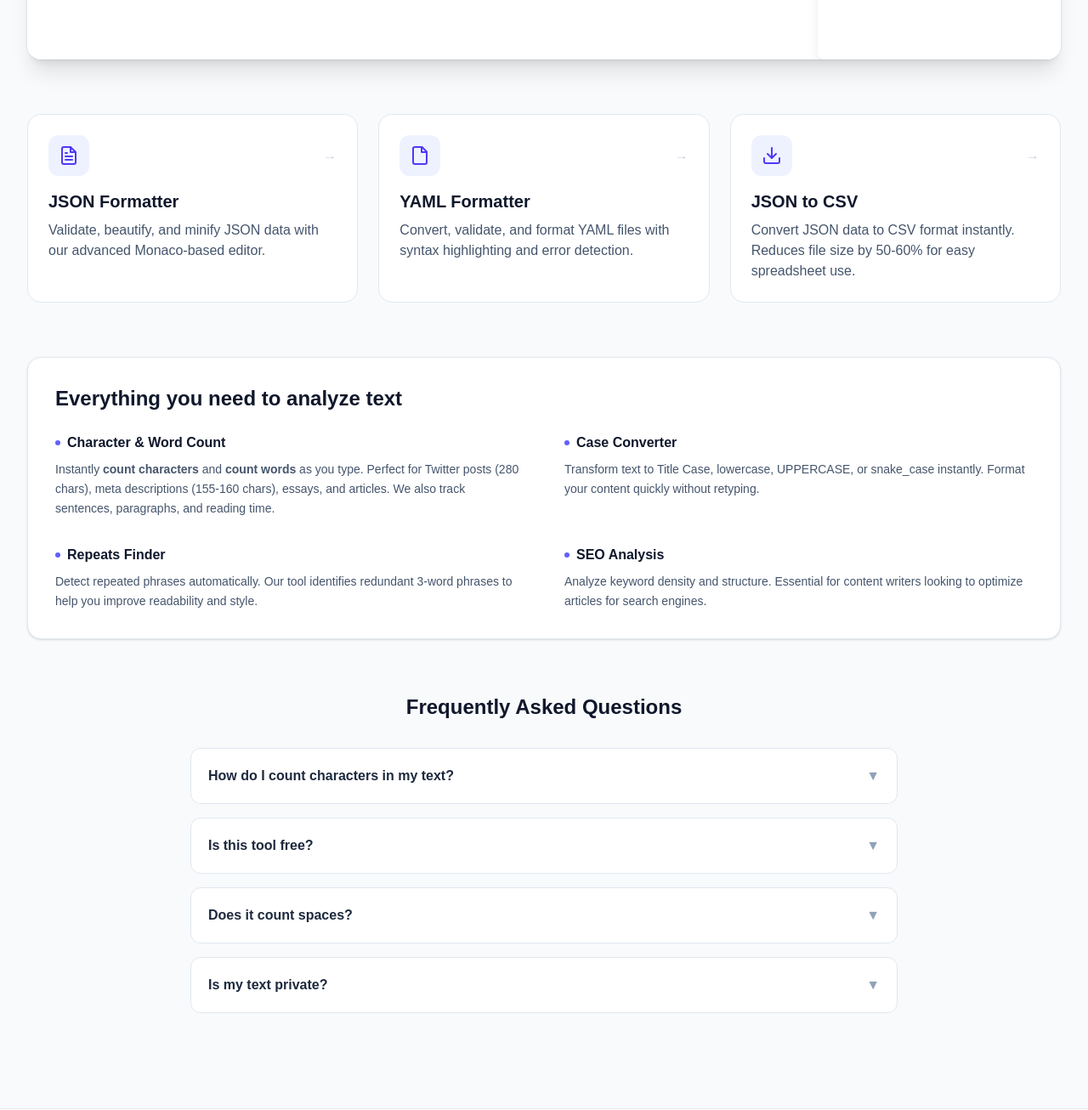
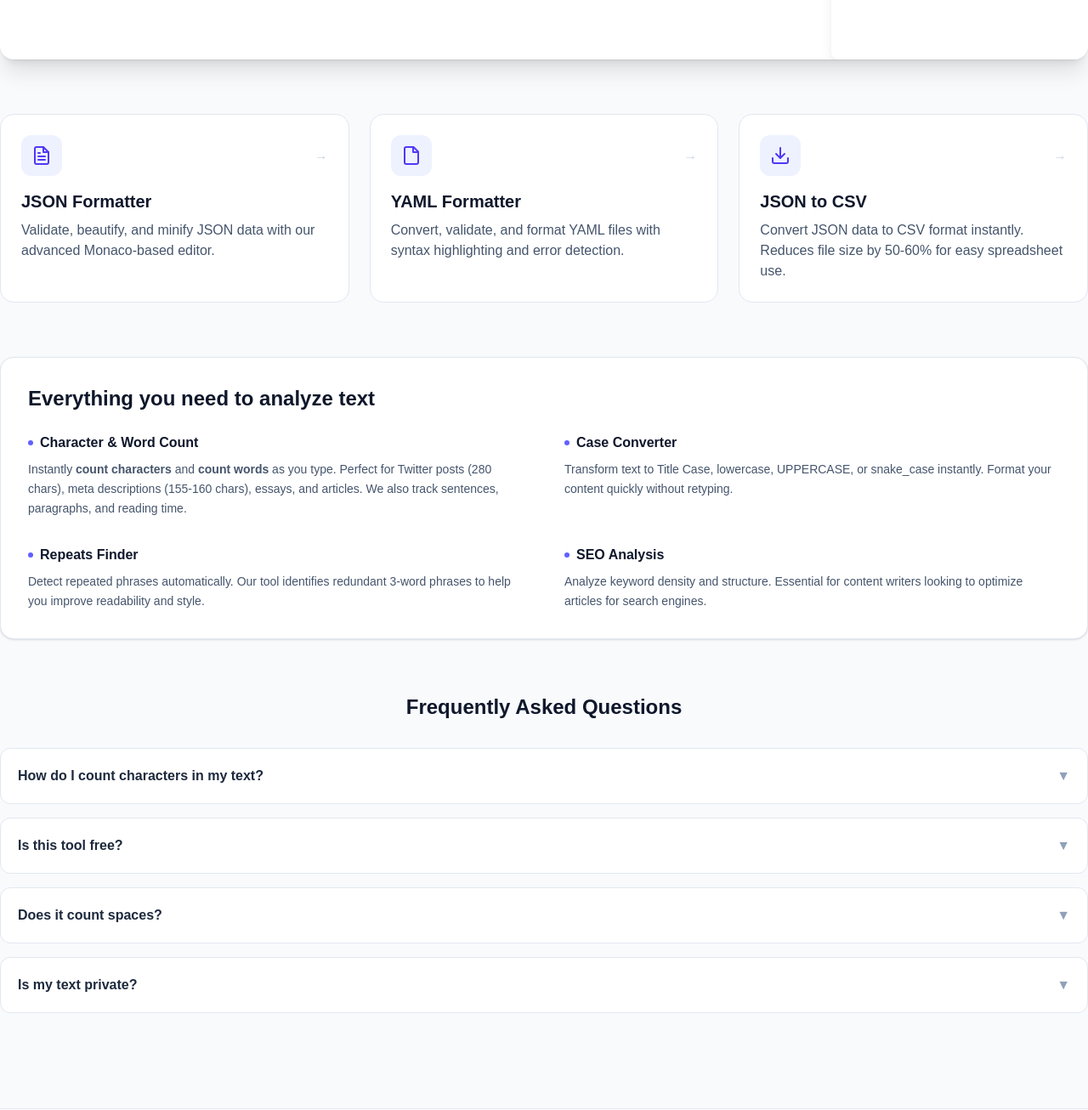
Before and after one commit to denesvaghani/textgauge-frontend, a Next.js app: page / in a window 1280 px wide. Shown: the part 1351-2657 px from the top of the page at 85% size. Built offline with nearby package versions, Linux system fonts and the light colour scheme; no server answers.

Commit message:
feat: apply consistent full-width layout to homepage

```diff
--- a/src/app/page.tsx
+++ b/src/app/page.tsx
@@ -10,7 +10,7 @@ export default function Page() {
 
       {/* Hero Section */}
       <section className="bg-white/50 dark:bg-slate-900/50 border-b border-slate-200 dark:border-slate-800 pt-12 pb-16 transition-colors duration-200">
-        <div className="max-w-[1920px] mx-auto px-4 sm:px-6 lg:px-8 text-center">
+        <div className="max-w-[1920px] mx-auto text-center">
           <div className="inline-flex items-center gap-2 px-3 py-1 rounded-full bg-indigo-50 dark:bg-indigo-900/30 border border-indigo-100 dark:border-indigo-800 text-indigo-600 dark:text-indigo-400 text-xs font-bold uppercase tracking-wider mb-6">
             ✨ Free Developer Tools
           </div>
@@ -25,14 +25,14 @@ export default function Page() {
       </section>
 
       {/* Editor Section */}
-      <section className="max-w-[1920px] mx-auto px-4 sm:px-6 lg:px-8 -mt-8">
+      <section className="max-w-[1920px] mx-auto -mt-8">
         <div className="bg-white dark:bg-slate-900 rounded-2xl shadow-xl ring-1 ring-slate-900/5 dark:ring-white/10 overflow-hidden">
           <Editor />
         </div>
       </section>
 
       {/* Tools Grid */}
-      <section className="max-w-[1920px] mx-auto px-4 sm:px-6 lg:px-8 py-16">
+      <section className="max-w-[1920px] mx-auto py-16">
         <div className="grid md:grid-cols-3 gap-6">
           <a href="/json-formatter" className="group p-6 rounded-2xl bg-white dark:bg-slate-900 border border-slate-200 dark:border-slate-800 hover:border-indigo-500/50 dark:hover:border-indigo-500/50 hover:shadow-lg hover:shadow-indigo-500/10 transition-all duration-200">
             <div className="flex items-center justify-between mb-4">
@@ -70,7 +70,7 @@ export default function Page() {
       </section>
 
       {/* SEO Content Section */}
-      <section className="max-w-[1920px] mx-auto px-4 sm:px-6 lg:px-8 pb-16">
+      <section className="max-w-[1920px] mx-auto pb-16">
         <div className="bg-white dark:bg-slate-900 rounded-2xl shadow-sm border border-slate-200 dark:border-slate-800 p-8 transition-colors duration-200">
           <h2 className="text-2xl font-bold text-slate-900 dark:text-white mb-6">
             Everything you need to analyze text
@@ -118,7 +118,7 @@ export default function Page() {
       </section>
 
       {/* FAQ Section */}
-      <section className="max-w-4xl mx-auto px-4 sm:px-6 lg:px-8 pb-16">
+      <section className="max-w-[1920px] mx-auto pb-16">
         <h2 className="text-2xl font-bold text-center text-slate-900 dark:text-white mb-8">
           Frequently Asked Questions
         </h2>
```
